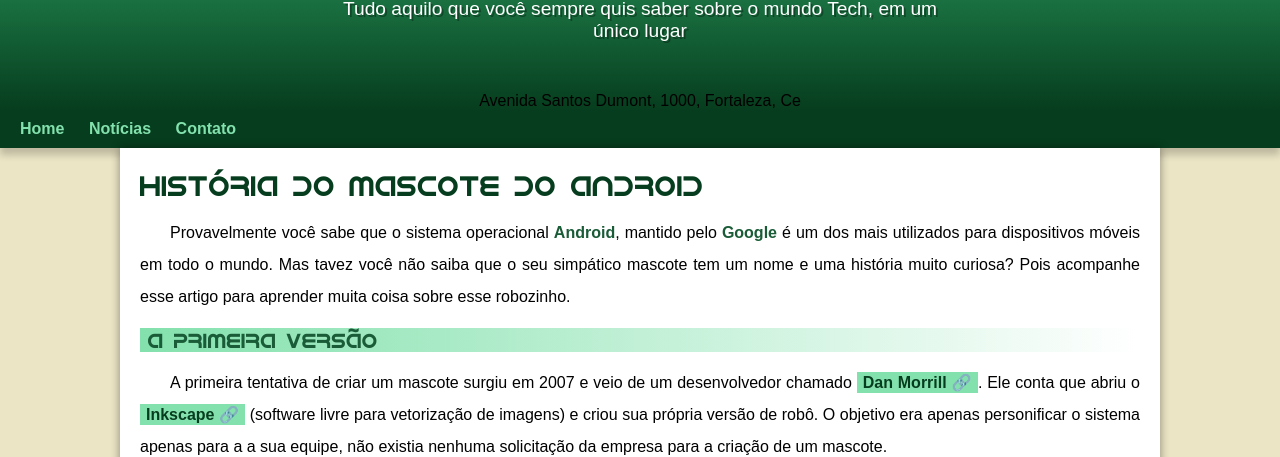
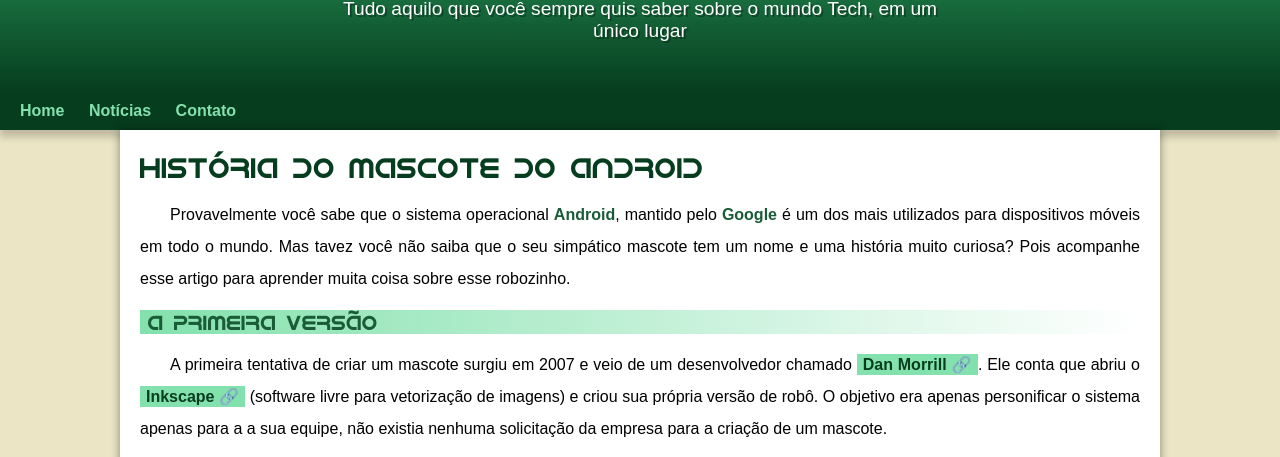
Before and after one commit to marcelotel/projeto-android, a plain HTML site: page index.html in a window 1280 px wide. Shown: the part 119-576 px from the top of the page. Drawn offline with Linux system fonts and the light colour scheme.

Commit message:
Update index.html

```diff
--- a/index.html
+++ b/index.html
@@ -12,8 +12,7 @@
     <header>
         <h1>Curiosidades de Tecnologia</h1>
         <p>Tudo aquilo que você sempre quis saber sobre o mundo Tech, em um único lugar</p>
-        <adress>Avenida Santos Dumont, 1000, Fortaleza, Ce</adress>
-    </header>
+        </header>
     <nav>
         <a href="#">Home</a>
         <a href="#">Notícias</a>
```
